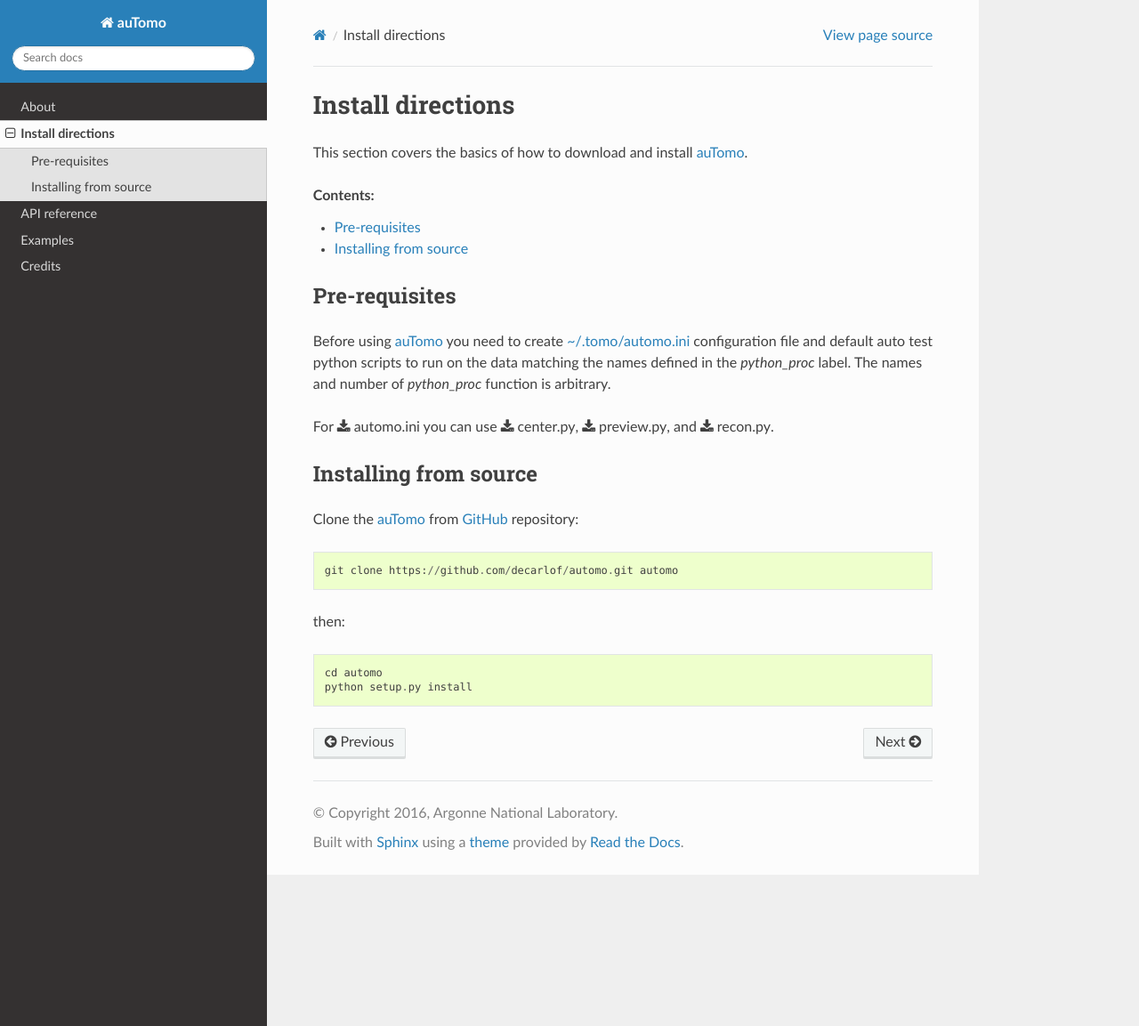
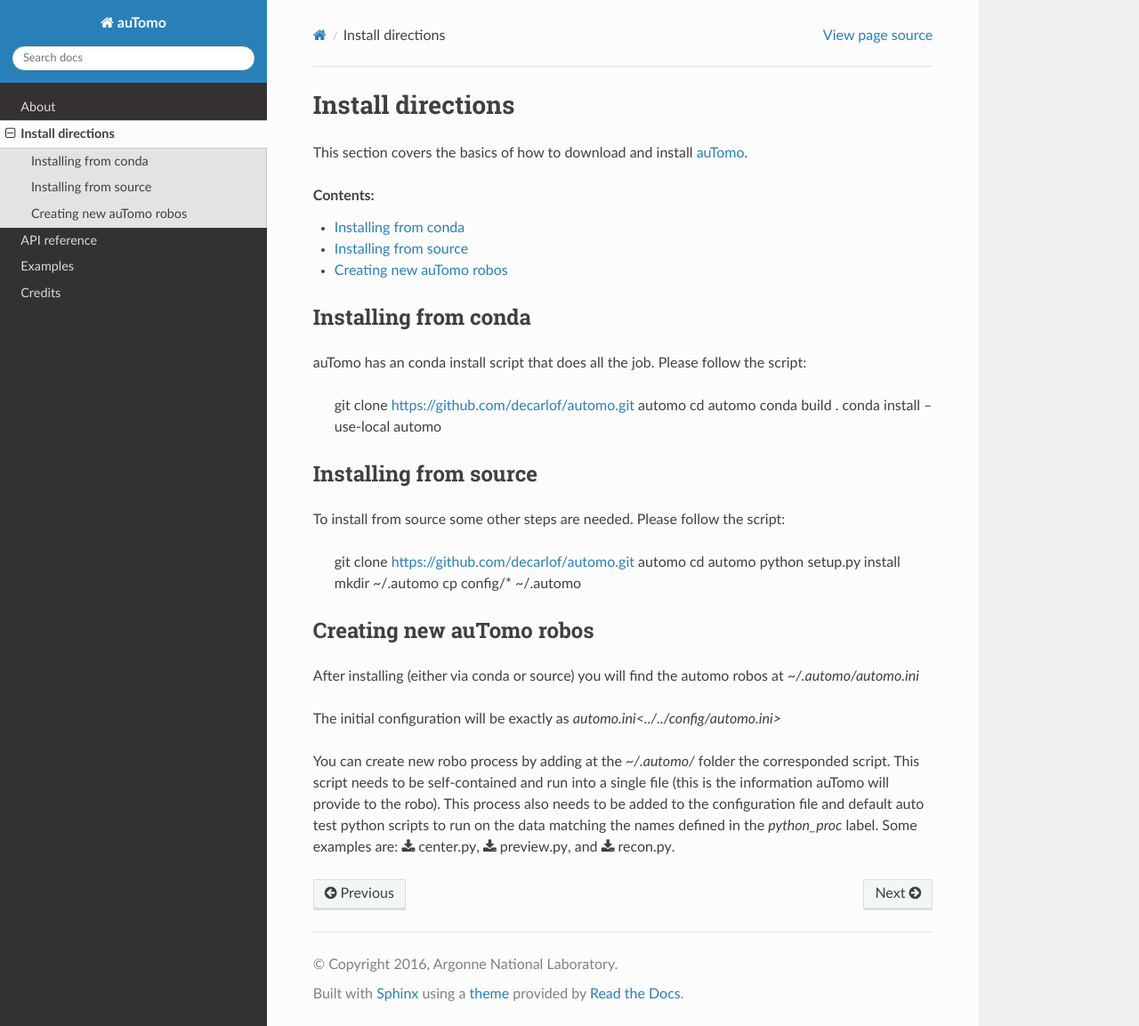
Before and after one commit to decarlof/automo, a Sphinx documentation site: the page built from doc/source/install.rst, in a window 1280 px wide and 1153 px high. Shown: the whole window at 89% size. Built offline with Sphinx 7.4.7 and the Read the Docs theme 2.0.0, drawn with Linux system fonts in a browser that asks for light colours.

Commit message:
Refactor

```diff
--- a/doc/source/install.rst
+++ b/doc/source/install.rst
@@ -8,28 +8,37 @@
    :local:
 
 
-Pre-requisites
-==============
+Installing from conda
+=====================
 
-Before using `auTomo <https://github.com/decarlof/automo>`_  you need to
-create `~/.tomo/automo.ini <https://github.com/decarlof/automo/blob/master/config/automo.ini>`__
-configuration file and default auto test python scripts to run on the data matching the names
-defined in the `python_proc` label. The names and number of `python_proc` function is arbitrary.
+auTomo has an conda install script that does all the job. Please follow the script:
 
-For :download:`automo.ini<../../config/automo.ini>` you can use
-:download:`center.py<../../config/center.py>`, :download:`preview.py<../../config/preview.py>`,
-and :download:`recon.py<../../config/recon.py>`.
-
+    git clone https://github.com/decarlof/automo.git automo
+    cd automo
+    conda build .
+    conda install --use-local automo
 
 Installing from source
 ======================
 
-Clone the `auTomo <https://github.com/decarlof/automo>`_
-from `GitHub <https://github.com>`_ repository::
+To install from source some other steps are needed. Please follow the script:
 
     git clone https://github.com/decarlof/automo.git automo
-
-then::
-
     cd automo
     python setup.py install
+    mkdir ~/.automo
+    cp config/* ~/.automo
+
+Creating new auTomo robos
+=========================
+
+After installing (either via conda or source) you will find the automo robos at `~/.automo/automo.ini`
+
+The initial configuration will be exactly as `automo.ini<../../config/automo.ini>`
+
+You can create new robo process by adding at the `~/.automo/` folder the corresponded script. This script needs
+to be self-contained and run into a single file (this is the information auTomo will provide to the robo).
+This process also needs to be added to the configuration file and default auto test python scripts
+to run on the data matching the names defined in the `python_proc` label.
+Some examples are: :download:`center.py<../../config/center.py>`, :download:`preview.py<../../config/preview.py>`,
+and :download:`recon.py<../../config/recon.py>`.
```
